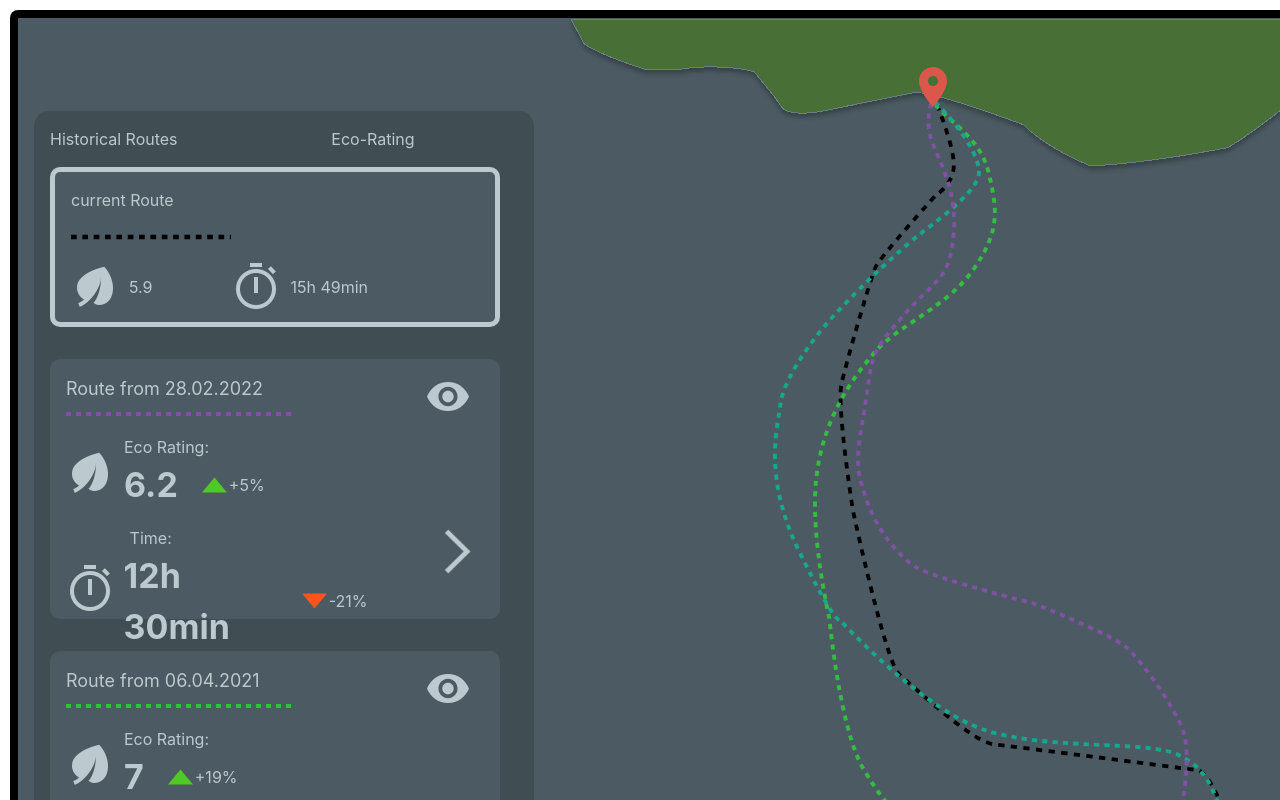
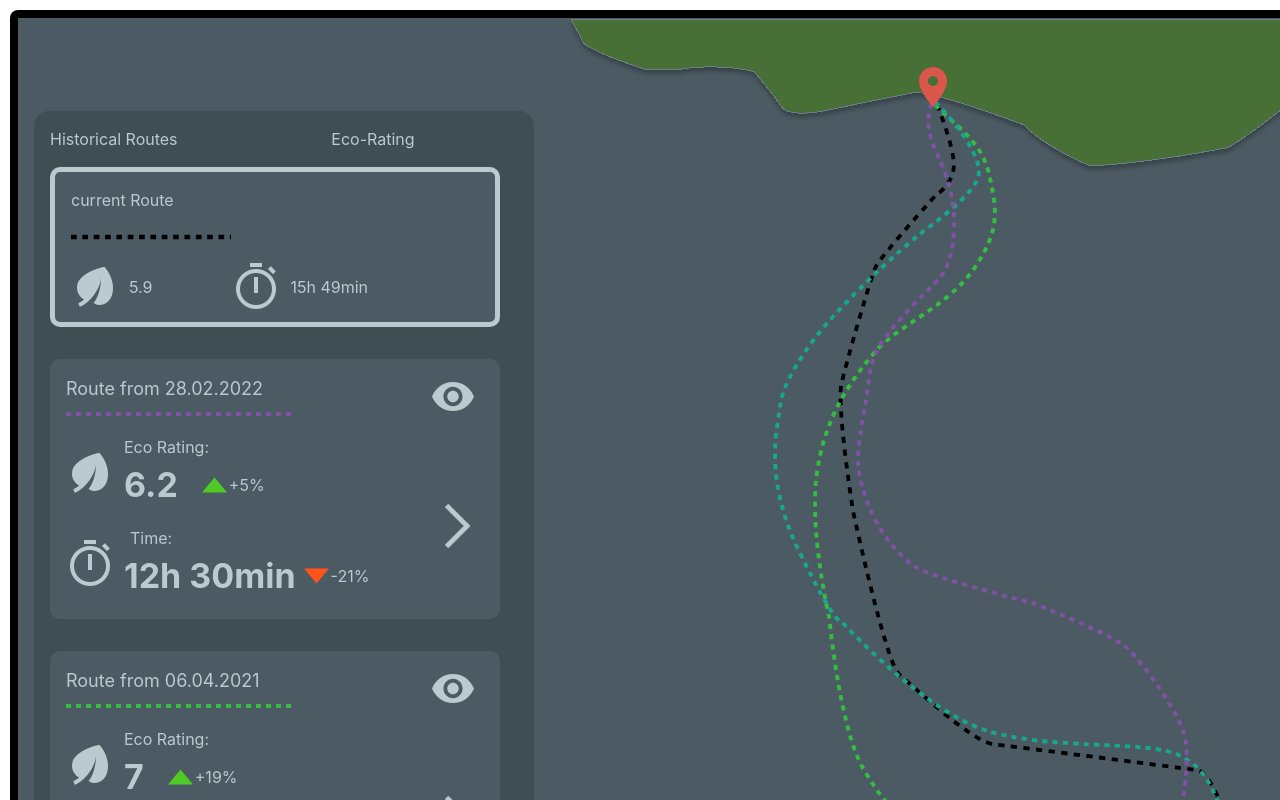
Before and after one commit to Trallianz/MariData_HEI, a React (Create React App) app in the folder maridata/: page / in a window 1280 px wide. Shown: the top 800 px of the page. Built offline with nearby package versions, Linux system fonts and the light colour scheme.

Commit message:
added layout fixes to route panel

```diff
--- a/maridata/src/components/RoutePanel.tsx
+++ b/maridata/src/components/RoutePanel.tsx
@@ -190,9 +190,7 @@ const RoutePanel = (props: any) => {
                         </div>
                     </div>
                 </div>
-                <div className='routen_divider'>
 
-                </div>
                 <div className='routen_panel_arrow'>
                     <img src={arrow_grey} alt="a arrow navigating the uzser to the detailed comparison" onClick={() => handleClickAction()} />
                 </div>
--- a/maridata/src/components/RoutenPanel.css
+++ b/maridata/src/components/RoutenPanel.css
@@ -13,6 +13,7 @@
     display: flex;
     flex-direction: row;
     padding-bottom: 1em;
+    justify-content: space-between;
 }
 
 .routen_panel_div1 p{
@@ -30,18 +31,16 @@
     padding-bottom: 10px;
 
 }
+
 .routen_panel_hide{
     display: flex;
     justify-content: center;
     align-items: center;
     align-content: center;
+    padding-right: 10px;
 }
 
-.routen_panel_hide > img{
-    position: relative;
-    left: 130px
 
-}
 
 .routen_panel_div2_grouped{
 
@@ -54,7 +53,9 @@
     display: flex;
     flex-direction: row;
     align-items: center;
+    justify-content: space-between;
 }
+
 
 .routen_panel_div2_1{
     display: flex;
@@ -78,7 +79,7 @@
     display: flex;
     flex-direction: row;
     padding-bottom: 1em;
-    align-items: center;
+    align-items:center;
 }
 
 .routen_panel_eco_rating{
@@ -123,7 +124,7 @@
 }
 
 .routen_divider{
-    width: 60px;
+    max-width: 60px;
 }
 
 .routen_panel_time_image > img{
```
